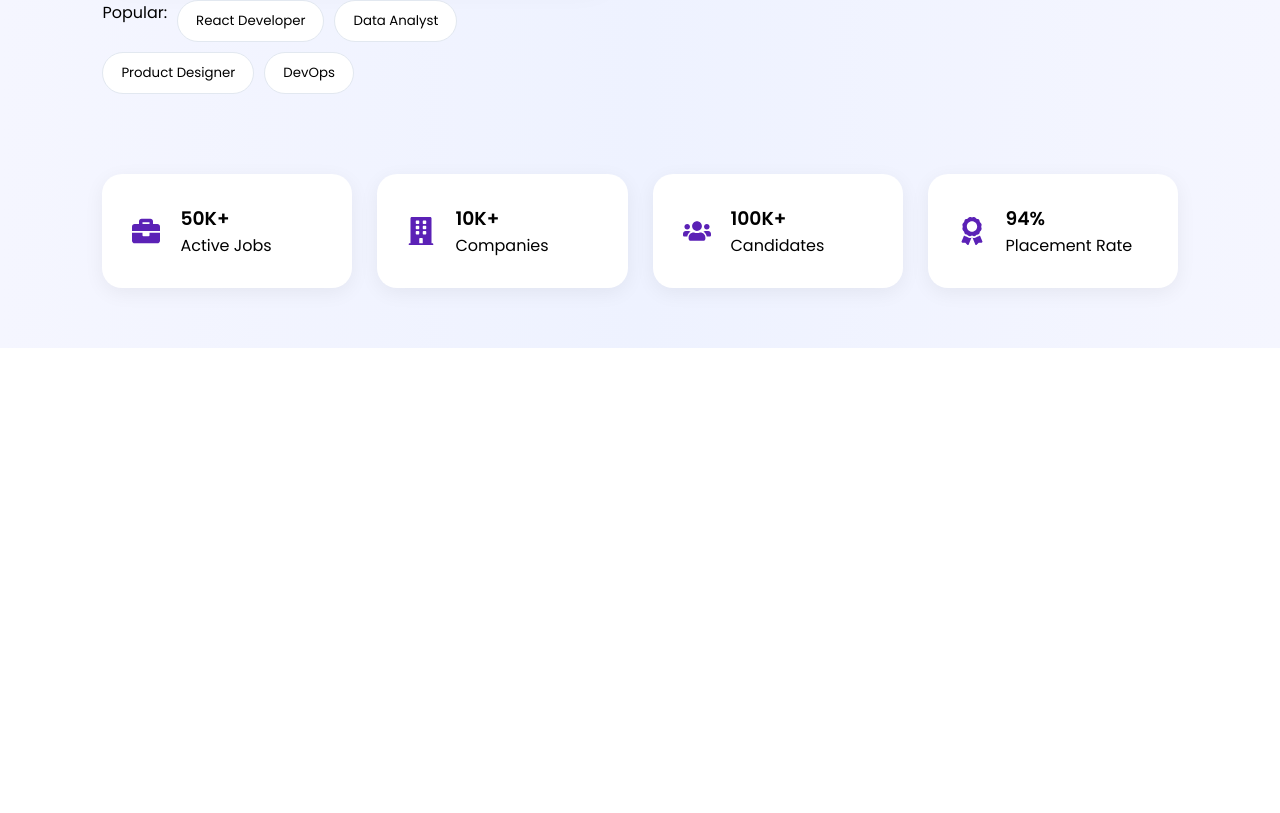
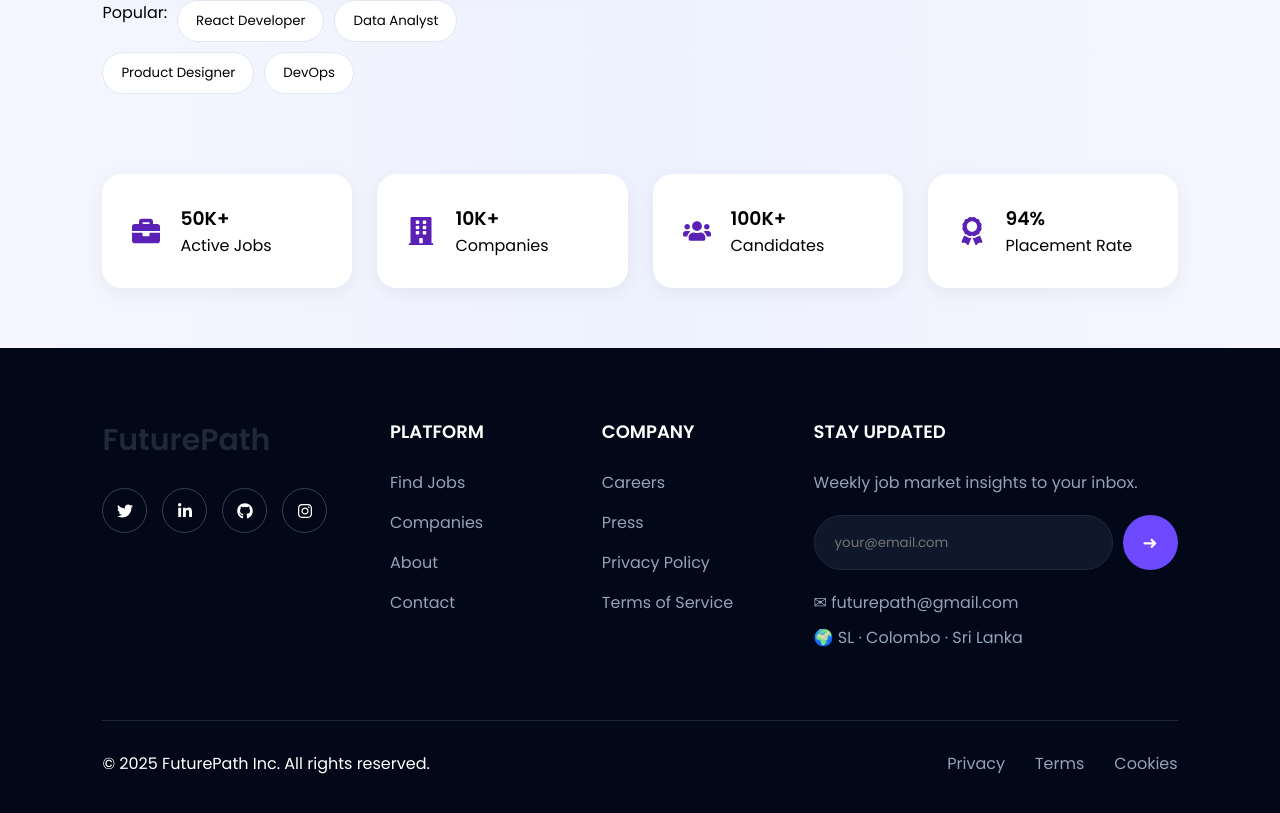
Before and after one commit to thakshilamadhushan/hict22013-FuturePath, a React (Vite) app in the folder Frontend/: page / in a window 1280 px wide. Shown: the part 963-1776 px from the top of the page. Before the commit the page ends 1311 px from the top, so only its background shows below. Built offline with nearby package versions, Linux system fonts and the light colour scheme.

Commit message:
Create Footer Section

```diff
--- a/Frontend/src/App.jsx
+++ b/Frontend/src/App.jsx
@@ -4,6 +4,7 @@ import viteLogo from './assets/vite.svg'
 import heroImg from './assets/hero.png'
 import Navbar from './components/navBar.jsx'
 import HeroSection from './components/heroSection.jsx'
+import Footer from './components/footer.jsx'
 import './App.css'
 
 function App() {
@@ -13,6 +14,7 @@ function App() {
     <>
       <Navbar />
       <HeroSection />
+      <Footer />
     </>
   )
 }
--- /dev/null
+++ b/Frontend/src/components/footer.css
@@ -0,0 +1,167 @@
+
+.footer {
+  background: #020817;
+  color: #fff;
+  padding: 70px 8%;
+}
+
+.footer-container {
+  display: grid;
+  grid-template-columns: 1.5fr 1fr 1fr 1.5fr;
+  gap: 60px;
+}
+
+.logo {
+  display: flex;
+  align-items: center;
+  gap: 12px;
+  margin-bottom: 20px;
+}
+
+.logo-icon {
+  width: 42px;
+  height: 42px;
+  border-radius: 50%;
+  background: #6d4aff;
+  display: flex;
+  align-items: center;
+  justify-content: center;
+}
+
+.logo h2 {
+  margin: 0;
+  font-size: 30px;
+}
+
+.footer-brand p {
+  color: #94a3b8;
+  line-height: 1.8;
+  max-width: 280px;
+}
+
+.social-icons {
+  display: flex;
+  gap: 15px;
+  margin-top: 25px;
+}
+
+.social-icons a {
+  width: 45px;
+  height: 45px;
+  border: 1px solid #334155;
+  border-radius: 50%;
+  display: flex;
+  align-items: center;
+  justify-content: center;
+  color: white;
+  text-decoration: none;
+  transition: 0.3s;
+}
+
+.social-icons a:hover {
+  background: #6d4aff;
+}
+
+.footer-links {
+  display: flex;
+  flex-direction: column;
+}
+
+.footer-links h3,
+.footer-newsletter h3 {
+  margin-bottom: 25px;
+  font-size: 18px;
+}
+
+.footer-links a {
+  text-decoration: none;
+  color: #94a3b8;
+  margin-bottom: 15px;
+}
+
+.footer-links a:hover {
+  color: white;
+}
+
+.footer-newsletter p {
+  color: #94a3b8;
+}
+
+.newsletter-box {
+  display: flex;
+  margin: 20px 0;
+}
+
+.newsletter-box input {
+  flex: 1;
+  padding: 14px 20px;
+  border-radius: 50px;
+  border: 1px solid #1e293b;
+  background: #0f172a;
+  color: white;
+  outline: none;
+}
+
+.newsletter-box button {
+  width: 55px;
+  height: 55px;
+  margin-left: 10px;
+  border: none;
+  border-radius: 50%;
+  background: #6d4aff;
+  color: white;
+  cursor: pointer;
+  font-size: 18px;
+}
+
+.contact-info p {
+  margin-bottom: 10px;
+}
+
+.footer-bottom {
+  margin-top: 60px;
+  padding-top: 30px;
+  border-top: 1px solid #1e293b;
+  display: flex;
+  justify-content: space-between;
+  align-items: center;
+}
+
+.footer-bottom-links {
+  display: flex;
+  gap: 30px;
+}
+
+.footer-bottom-links a {
+  color: #94a3b8;
+  text-decoration: none;
+}
+
+.footer-bottom-links a:hover {
+  color: white;
+}
+
+/* Tablet */
+@media (max-width: 992px) {
+  .footer-container {
+    grid-template-columns: repeat(2, 1fr);
+  }
+}
+
+/* Mobile */
+@media (max-width: 768px) {
+  .footer-container {
+    grid-template-columns: 1fr;
+    gap: 40px;
+  }
+
+  .footer-bottom {
+    flex-direction: column;
+    gap: 20px;
+    text-align: center;
+  }
+
+  .footer-bottom-links {
+    justify-content: center;
+  }
+}
--- /dev/null
+++ b/Frontend/src/components/footer.jsx
@@ -0,0 +1,97 @@
+
+import "./Footer.css";
+import {
+  FaTwitter,
+  FaLinkedinIn,
+  FaGithub,
+  FaInstagram,
+} from "react-icons/fa";
+
+function Footer() {
+  return (
+    <footer className="footer">
+      <div className="footer-container">
+
+        {/* Left Section */}
+        <div className="footer-brand">
+          <div className="logo">
+            <h2>FuturePath</h2>
+          </div>
+
+
+          <div className="social-icons">
+            <a href="#">
+              <FaTwitter />
+            </a>
+
+            <a href="#">
+              <FaLinkedinIn />
+            </a>
+
+            <a href="#">
+              <FaGithub />
+            </a>
+
+            <a href="#">
+              <FaInstagram />
+            </a>
+          </div>
+        </div>
+
+        {/* Platform */}
+        <div className="footer-links">
+          <h3>PLATFORM</h3>
+          <a href="#">Find Jobs</a>
+          <a href="#">Companies</a>
+          <a href="#">About</a>
+          <a href="#">Contact</a>
+        </div>
+
+        {/* Company */}
+        <div className="footer-links">
+          <h3>COMPANY</h3>
+          <a href="#">Careers</a>
+          <a href="#">Press</a>
+          <a href="#">Privacy Policy</a>
+          <a href="#">Terms of Service</a>
+        </div>
+
+        {/* Newsletter */}
+        <div className="footer-newsletter">
+          <h3>STAY UPDATED</h3>
+
+          <p>
+            Weekly job market insights to your inbox.
+          </p>
+
+          <div className="newsletter-box">
+            <input
+              type="email"
+              placeholder="your@email.com"
+            />
+            <button>➜</button>
+          </div>
+
+          <div className="contact-info">
+            <p>✉ futurepath@gmail.com</p>
+            <p>🌍 SL · Colombo · Sri Lanka
+            </p>
+          </div>
+        </div>
+
+      </div>
+
+      <div className="footer-bottom">
+        <p>© 2025 FuturePath Inc. All rights reserved.</p>
+
+        <div className="footer-bottom-links">
+          <a href="#">Privacy</a>
+          <a href="#">Terms</a>
+          <a href="#">Cookies</a>
+        </div>
+      </div>
+    </footer>
+  );
+}
+
+export default Footer;
```
Also changed, not shown: 1 other file (tests, documents, lock files or other folders).
